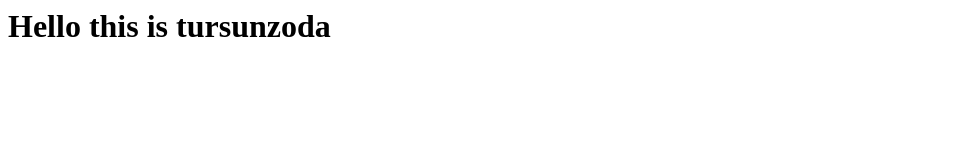
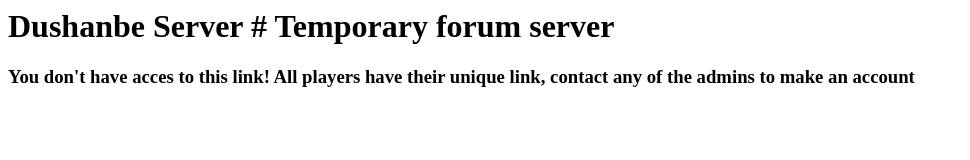
Before and after one commit to tursunzoda/tursunzoda, a plain HTML site: page index.html in a window 1280 px wide. Shown: the whole page, without its empty margins (0-970 px from the left). Drawn offline with Linux system fonts and the light colour scheme.

Commit message:
Update index.html

```diff
--- a/index.html
+++ b/index.html
@@ -1,5 +1,8 @@
 <html>
 <body>
-<h1> Hello this is tursunzoda </h1>
+<h1> Dushanbe Server # Temporary forum server </h1>
+<h3> You don't have acces to this link! All players
+have their unique link, contact any of the admins to make
+an account </h3>
 </body>
 </html>
```
